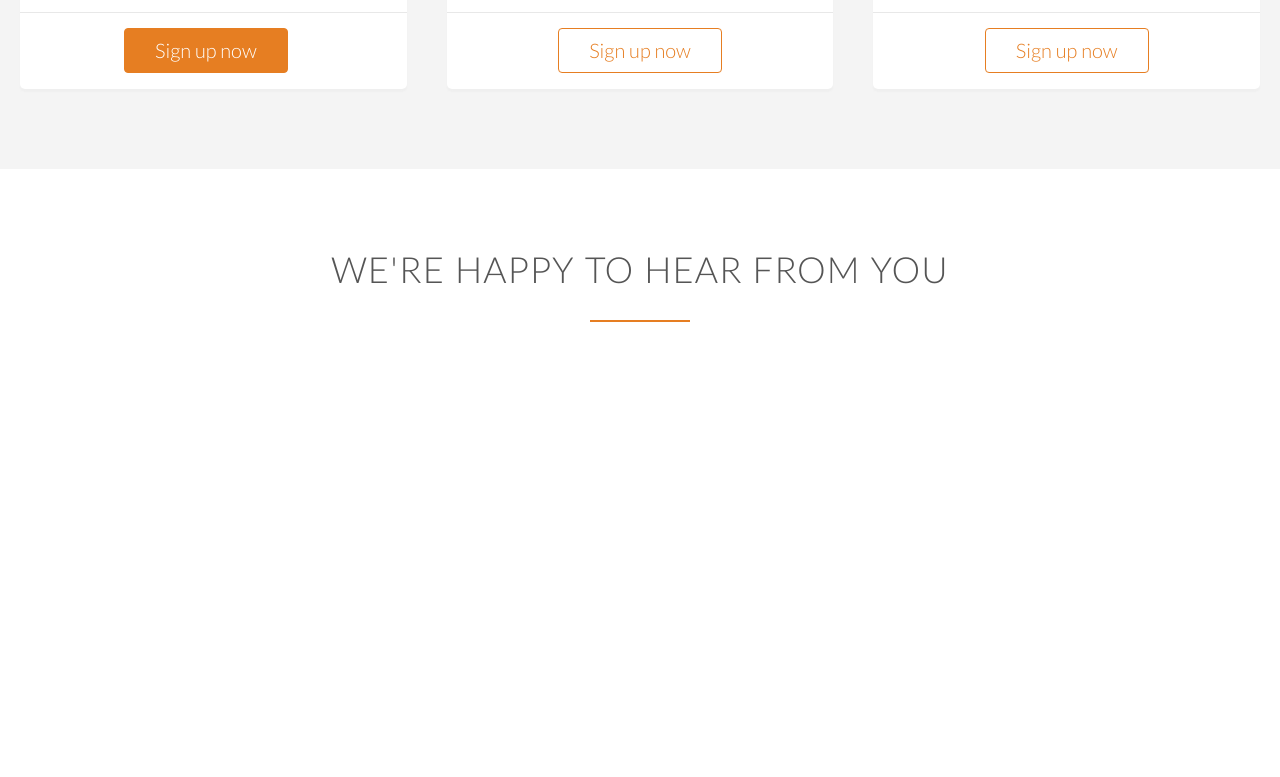
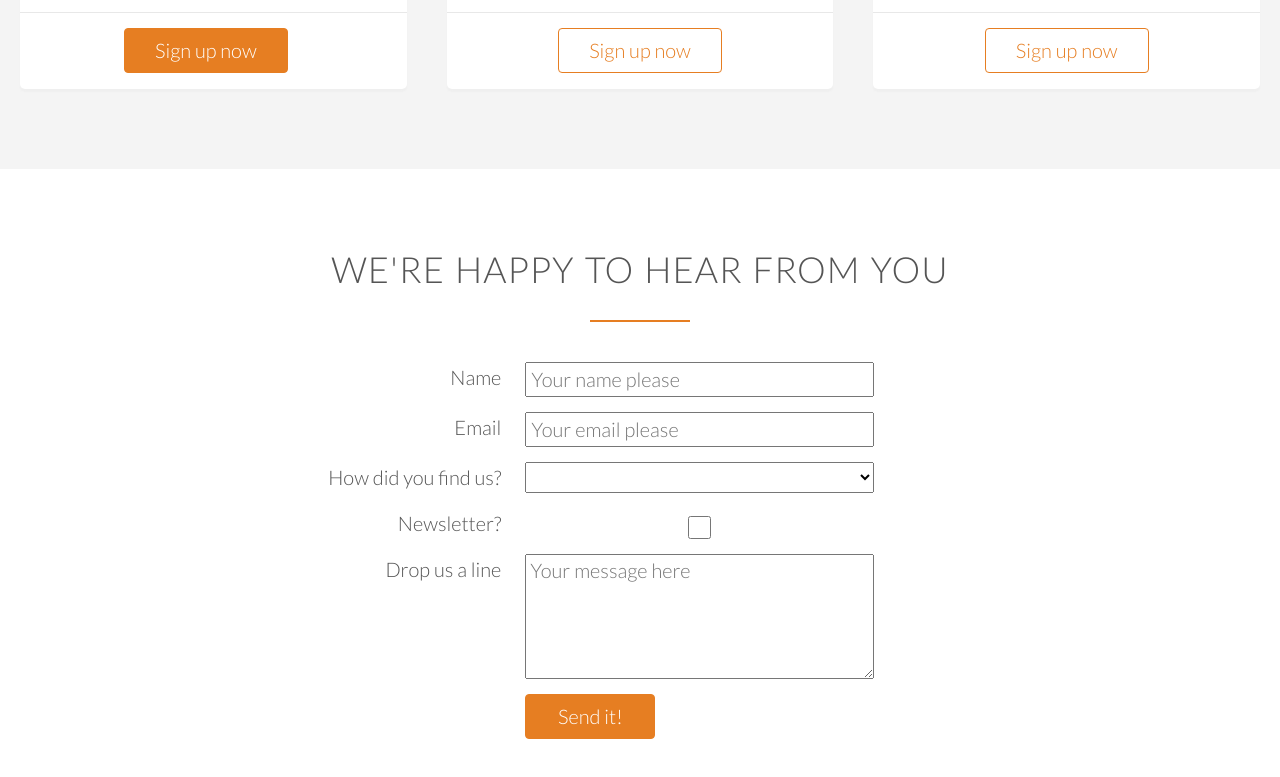
Before and after one commit to patriciskevi/omnifood, a plain HTML site: page index.html in a window 1280 px wide. Shown: the part 4595-5372 px from the top of the page. Before the commit the page ends 5027 px from the top, so only its background shows below. Drawn offline with Linux system fonts and the light colour scheme.

Commit message:
started and finished the contact form section

```diff
--- a/index.html
+++ b/index.html
@@ -294,8 +294,32 @@
 
   <section class="section-contact-form">
     <h2>we're happy to hear from you</h2>
-    <div class="contact-form-grid">
-    </div>
+    <form method="post" action="#">
+      <div class="contact-form-grid">
+        <label for="name">Name</label>
+        <input id="name" name="name" type="text" placeholder="Your name please" required />
+
+        <label for="email">Email</label>
+        <input id="email" name="email" type="email" placeholder="Your email please" required />
+
+        <label for="experience">How did you find us?</label>
+        <select id="find-us" name="find-us" required>
+          <option value=""></option>
+          <option value="friend">Friend</option>
+          <option value="search">Search engine</option>
+          <option value="ad">Advertisement</option>
+          <option value="other">Other</option>
+        </select>
+
+        <label for="newsletter">Newsletter?</label>
+        <input id="newsletter" name="newsletter" type="checkbox" />
+
+        <label for="skills">Drop us a line</label>
+        <textarea id="message" name="message" rows="5" cols="20" placeholder="Your message here"></textarea>
+
+        <button type="submit">Send it!</button>
+      </div>
+    </form>
   </section>
 </body>
 
--- a/resources/css/style.css
+++ b/resources/css/style.css
@@ -118,9 +118,9 @@ a:active {
 /* -------- BUTTONS -------- */
 
 .btn:link,
-.btn:visited {
+.btn:visited,
+button[type="submit"] {
   display: inline-block;
-  color: #fff;
   padding: 10px 30px;
   font-weight: 300;
   text-decoration: none;
@@ -130,21 +130,36 @@ a:active {
 }
 
 .btn-full:link,
-.btn-full:visited {
+.btn-full:visited,
+button[type="submit"] {
   background-color: #e67e22;
   margin-right: 15px;
+  color: #fff;
+  border: 1px solid #e67e22;
+}
+
+.btn-full:hover,
+.btn-full:active,
+button[type="submit"]:hover {
+  border: 1px solid #cf6d17;
 }
 
 .btn-ghost:link,
 .btn-ghost:visited {
   color: #e67e22;
+  border: 1px solid #e67e22;
+}
+
+.btn-ghost:hover,
+.btn-ghost:active {
+  border: 1px solid #cf6d17;
+  color: #fff;
 }
 
 .btn:hover,
-.btn:active {
+.btn:active,
+button[type="submit"]:hover {
   background-color: #cf6d17;
-  color: #fff;
-  border: 1px solid #cf6d17;
 }
 
 /* -------------------------------- */
@@ -488,67 +503,113 @@ cite > img {
 /* -------------------------------- */
 /* CONTACT FORM */
 /* -------------------------------- */
+form {
+  margin-top: 40px;
+}
+
 .contact-form-grid {
-  max-width: 1240px;
+  margin-top: 40px;
+  width: 60%;
   margin: 0 auto;
   display: grid;
-  grid-template-columns: repeat(2, 1fr);
+  grid-template-columns: 1fr 2fr;
+  grid-gap: 15px 20px;
 }
 
-#form {
-  background-color: rgb(250, 250, 250);
-  width: 50vw;
-  border-radius: 6px;
-  margin: auto;
-  font-family: "Roboto", sans-serif;
-  padding: 15px 0;
+*:focus {
+  outline: 0 none;
 }
 
-.labels {
-  display: inline-block;
-  text-align: right;
-  vertical-align: top;
-  width: 40%;
-  padding: 5px;
+input,
+select,
+textarea {
+  width: 70%;
 }
 
-.input-tab {
-  display: inline-block;
-  vertical-align: middle;
-  width: 48%;
-  text-align: left;
-  padding: 5px;
+input,
+label,
+textarea {
+  padding: 4px;
 }
 
-.input-field {
-  width: 250px;
-  padding: 5px;
-}
-
-ul li {
-  list-style: none;
-  margin: 0;
-  padding: 0;
+label {
+  text-align: right;
 }
 
 button {
-  margin-top: 20px;
-  width: 90px;
-  height: 45px;
-  border-radius: 5px;
-  background-color: #f06292;
-  cursor: pointer;
-  color: #ffffff;
-  font-size: 1rem;
+  width: 130px;
+  grid-column: 2 / 3;
 }
 
-#dropdown {
-  height: 25px;
+input[type="checkbox"] {
+  margin-top: 8px;
 }
 
-.checkbox,
-.radio {
-  position: relative;
-  left: -43px;
-  margin-right: -30px;
+input[placeholder],
+textarea[placeholder] {
+  font-weight: 300;
 }
+
+/*
+fieldset {
+  max-width: 1240px;
+  padding: 4px;
+  margin: 0 auto;
+  border: 0 none;
+}
+
+input,
+output,
+textarea,
+select,
+button {
+  box-sizing: border-box;
+  padding: 0.2em 0.4em;
+  margin: 0.2em 0;
+  outline: 0 none;
+  border: 0 none;
+  box-shadow: none;
+}
+
+label {
+  box-sizing: border-box;
+  user-select: none;
+  cursor: pointer;
+}
+
+input:focus + label,
+textarea:focus + label,
+select:focus + label {
+  color: #e67e22;
+}
+
+input,
+output,
+textarea,
+select {
+  grid-column: 2 / 4;
+  width: auto;
+  margin: 0;
+}
+
+button {
+  grid-column: 2 / 4;
+  width: 100px;
+}
+
+.btn-full input[type="checkbox"] {
+  grid-column: 1 / 3;
+  justify-self: end;
+  margin: 0;
+}
+
+label,
+input[type="checkbox"] + label {
+  width: auto;
+  padding: 0;
+  margin: 0;
+}
+
+textarea + label {
+  align-self: flex-start;
+} */
```
